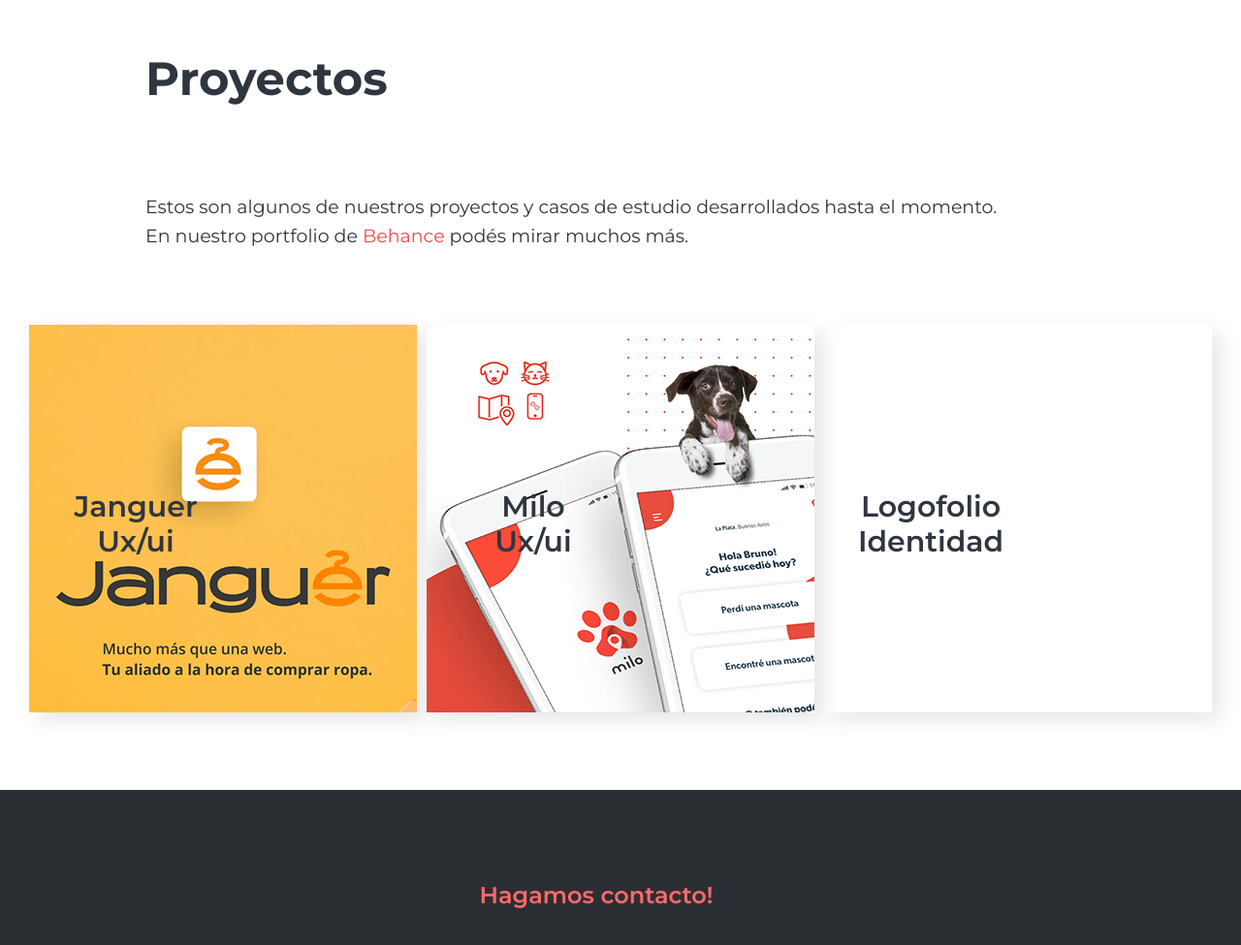
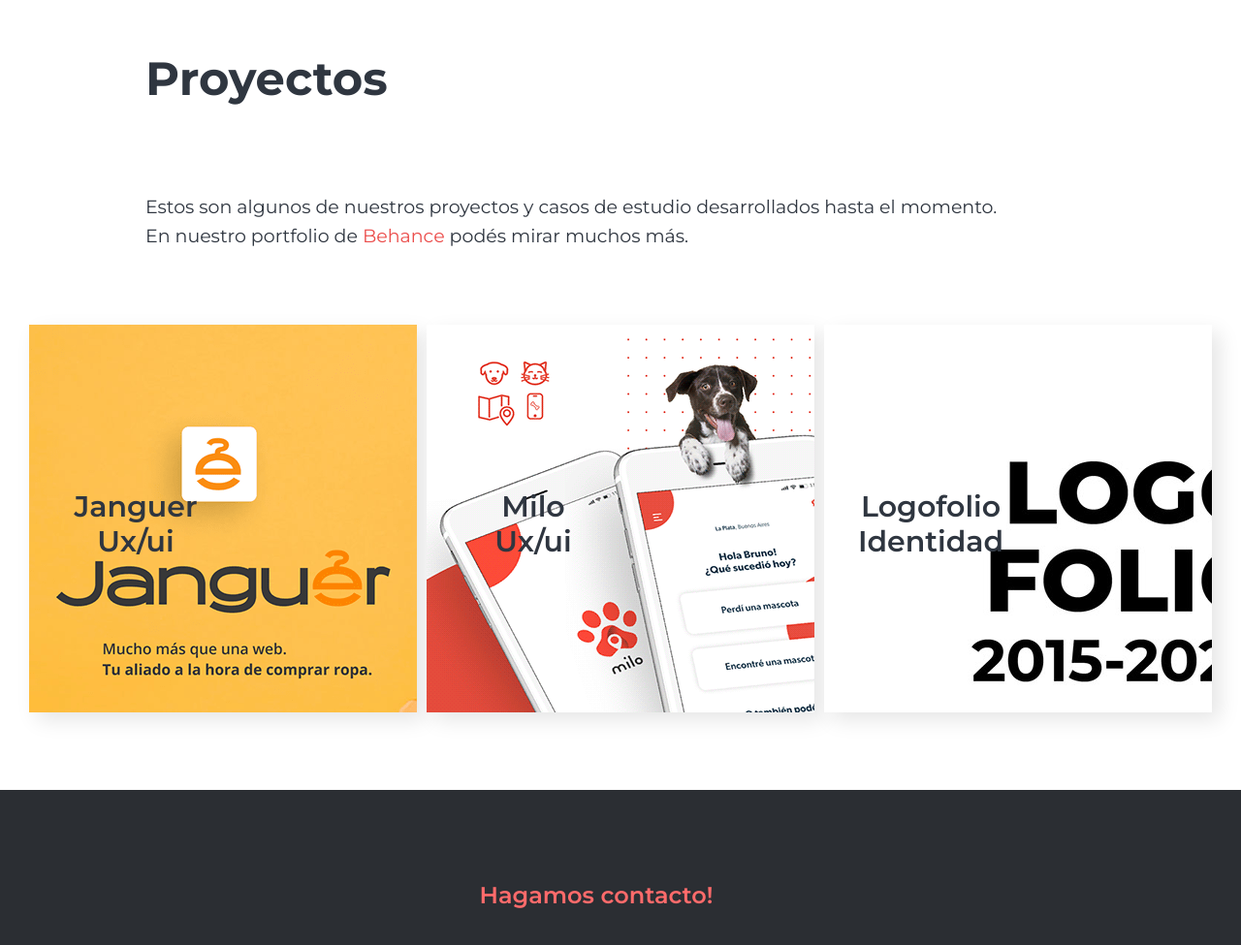
Before and after one commit to VicVe/planeta_studio_web, a website: page pages/proyectos.html in a window 1280 px wide. Shown: the part 87-1062 px from the top of the page at 97% size. Drawn offline with nearby package versions, Linux system fonts and the light colour scheme.

Commit message:
imagen logofolio agregada

```diff
--- a/css/estilo.css
+++ b/css/estilo.css
@@ -293,7 +293,7 @@
     justify-content:space-around;
 }
 .logofolio{
-    background-image: url("../images/logof.png");
+    background-image: url("../images/logofolio.png");
     flex-flow: column wrap;
     justify-content:space-around;
 }
```
